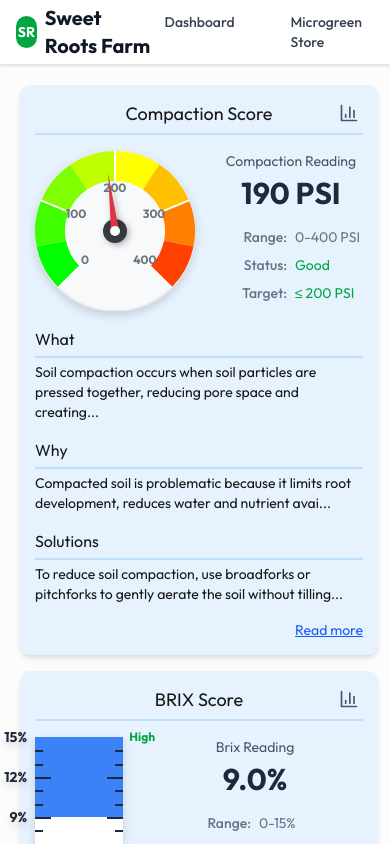
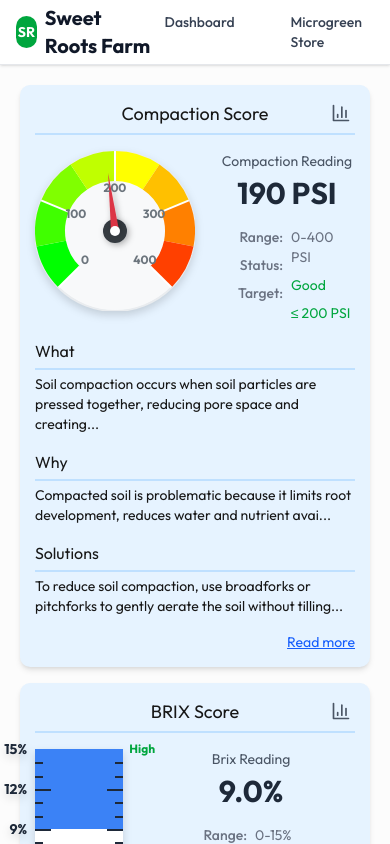
Before and after one commit to whaus7/sweet-roots, a Next.js app: page / in a window 390 px wide. Shown: the top 844 px of the page. Built offline with nearby package versions, Linux system fonts and the light colour scheme.

Commit message:
responmsive changes

```diff
--- a/app/components/Tile.tsx
+++ b/app/components/Tile.tsx
@@ -20,7 +20,6 @@ export const Tile = ({
     <div
       className="result-widget shadow-md"
       style={{
-        gridArea: `${type}`,
         ...(altStyle && {
           backgroundColor: "white",
           border: "1px solid #e6f3ff", // Blue border
--- a/app/globals.css
+++ b/app/globals.css
@@ -30,14 +30,37 @@ button:hover {
 }
 
 #dashboard {
-  display: grid;
-  grid-template-columns: repeat(4, 1fr);
-  grid-template-areas:
-    "compaction brix plfa"
-    "compaction brix plfa"
-    "npk microscopy cnratio"
-    "npk microscopy cnratio";
+  display: flex;
+  flex-wrap: wrap;
   gap: 16px;
+  justify-content: center;
+}
+
+#dashboard > * {
+  flex: 1 1 300px;
+  min-width: 350px;
+}
+
+/* Large screens - 3 columns */
+@media (min-width: 1200px) {
+  #dashboard > * {
+    flex: 1 1 350px;
+  }
+}
+
+/* Medium screens - 2 columns */
+@media (max-width: 1199px) and (min-width: 768px) {
+  #dashboard > * {
+    flex: 1 1 320px;
+  }
+}
+
+/* Small screens - 1 column */
+@media (max-width: 767px) {
+  #dashboard > * {
+    flex: 1 1 100%;
+    max-width: 100%;
+  }
 }
 
 .details-page p {
@@ -46,31 +69,6 @@ button:hover {
 
 .details-page p:last-child {
   margin-bottom: 0;
-}
-
-/* Ipad layout */
-@media (max-width: 1180px) {
-  #dashboard {
-    grid-template-areas:
-      "compaction compaction brix"
-      "compaction compaction brix"
-      "npk microscopy microscopy"
-      "npk microscopy microscopy"
-      "plfa plfa cnratio";
-  }
-}
-
-/* Mobile responsive layout */
-@media (max-width: 830px) {
-  #dashboard {
-    grid-template-areas:
-      "compaction"
-      "brix"
-      "npk"
-      "microscopy"
-      "plfa"
-      "cnratio";
-  }
 }
 
 .tileTitle {
--- a/app/layout.tsx
+++ b/app/layout.tsx
@@ -9,7 +9,7 @@ const outfit = Outfit({
 });
 
 export const metadata: Metadata = {
-  title: "Soil Healh Dashboard",
+  title: "Sweet Roots",
   description:
     "Grade the health of your soil and learn about some tips to improve low scores",
 };
```
